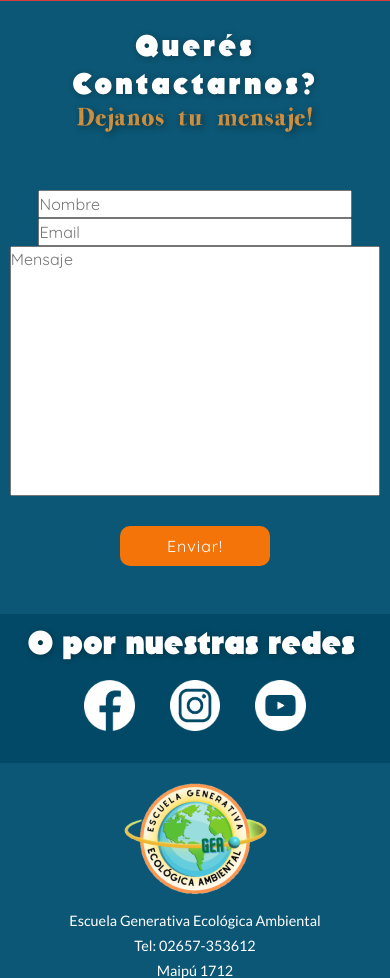
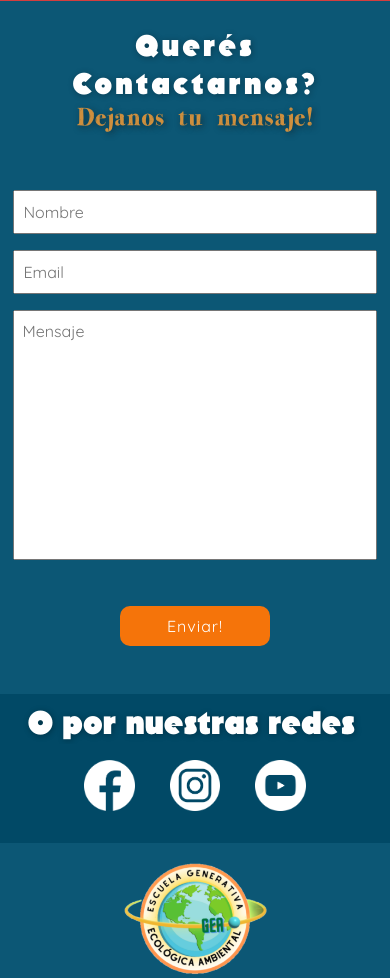
Before and after one commit to maxivm6/escuela, a Django app: page / in a window 390 px wide. Shown: the part 2849-3827 px from the top of the page. Run offline with Django 4.2, Linux system fonts and the light colour scheme; data comes from the database, SQL or seed files in the repository; some libraries are stand-ins or nearby versions; some web fonts are replaced.

Commit message:
pruebas vistas en dispositivos

```diff
--- a/GeaApp/static/GeaApp/css/style.css
+++ b/GeaApp/static/GeaApp/css/style.css
@@ -365,7 +365,8 @@ a {
 .form-column input,
 .form-column textarea {
   width: 85%;
-
+  padding: 0.5em;
+  margin-bottom: 1em;
 }
 
 .form-column button {
@@ -410,6 +411,13 @@ a {
 
   .form-wrapper {
     max-width: 100%;
+  }
+
+  .form-column input,
+  .form-column textarea {
+
+    max-width: 98%;
+    width: 100%;
   }
 
   .button-wrapper {
--- a/GeaApp/templates/index.html
+++ b/GeaApp/templates/index.html
@@ -90,7 +90,7 @@
                     <input type="text" id="nombre" name="nombre" placeholder="Nombre" required>
                     <input type="email" id="email" name="email" placeholder="Email" required>
                     <textarea id="mensaje" name="mensaje" placeholder="Mensaje" rows="5" required maxlength="500"
-                        style="resize: none; height: 250px; width: 100%;"></textarea>
+                        style="resize: none; height: 250px;"></textarea>
                     <br><br>
                     <div class="button-wrapper">
                         <button type="submit" style="font-size: 16px; letter-spacing: 1px;">Enviar!</button>
```
